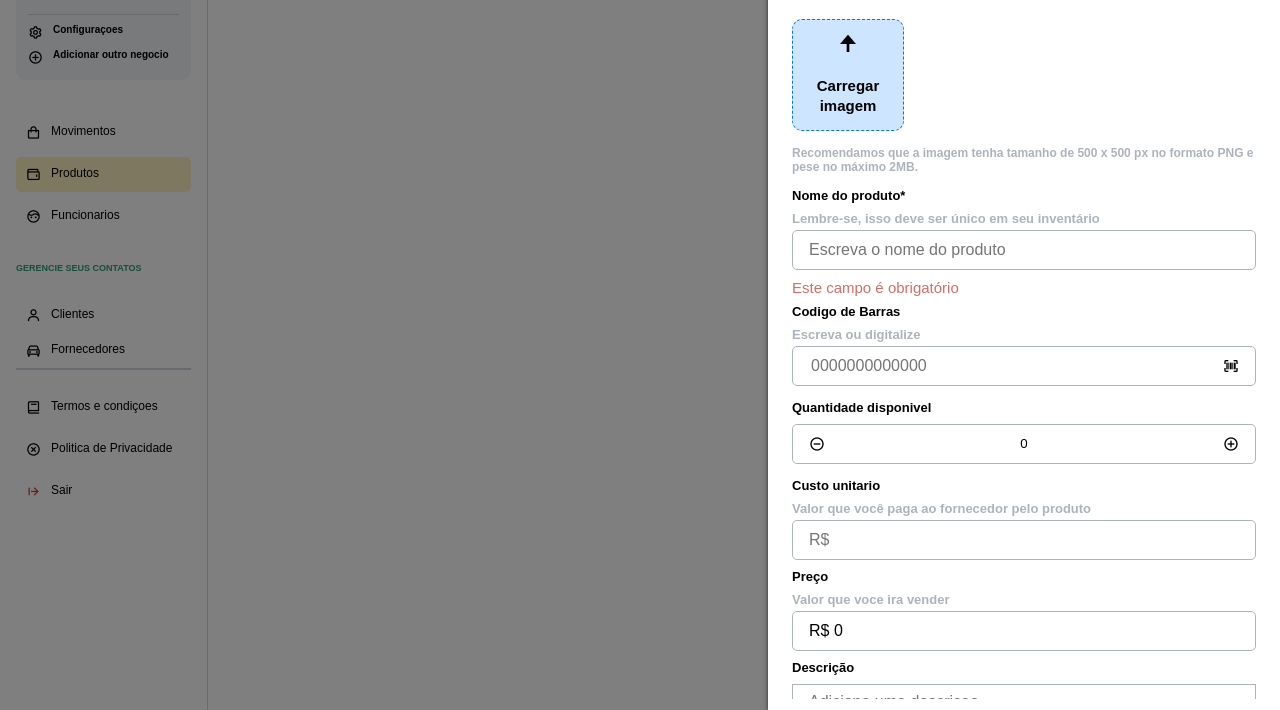
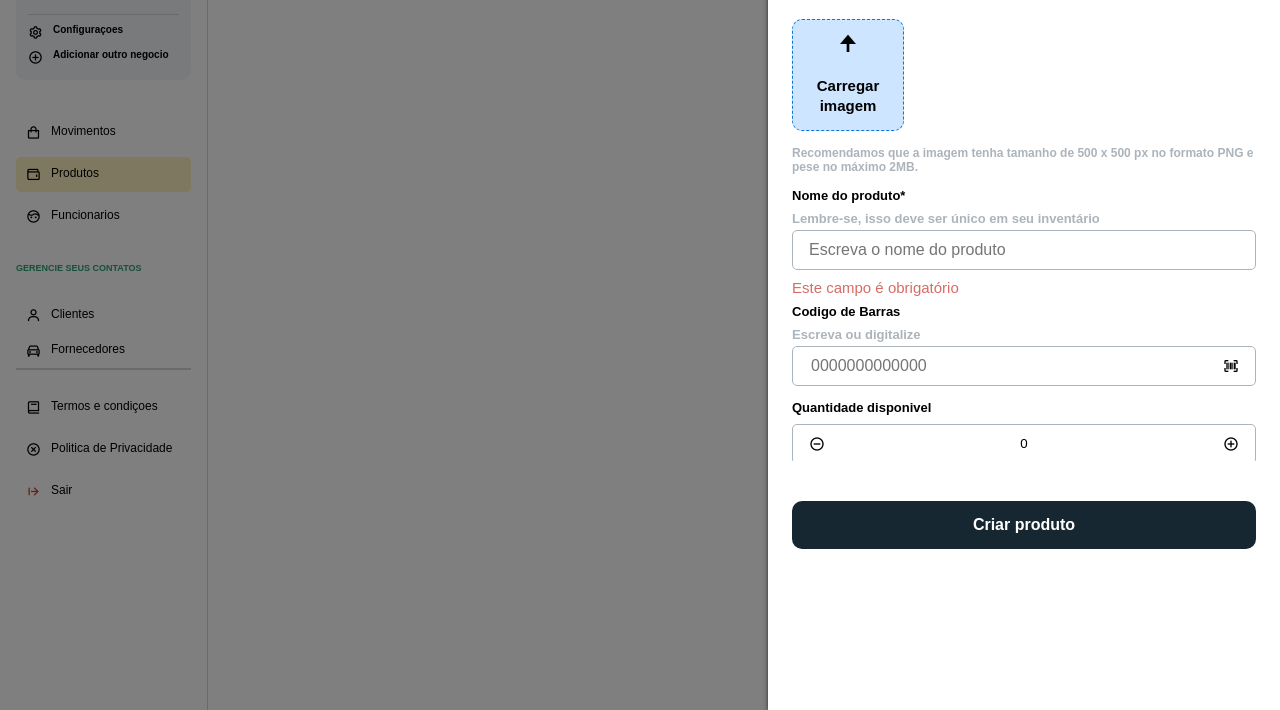
Before and after one commit to thiagoss2/CONTROLE-ESTOQUE, a plain HTML site: page produtos.html in a window 1280 px wide. Both pictures are taken after a click on the button "Adcionar produtos". Shown: the part 90-800 px from the top of the page. Drawn offline with nearby package versions, Linux system fonts and the light colour scheme.

Commit message:
corrigondo o erro de aaltura de 1000px

```diff
--- a/css/produtos.css
+++ b/css/produtos.css
@@ -326,7 +326,7 @@
 
 @media screen and (max-height:1000px) {
     .bloco-flutuante-venda__barra-scrrol {
-        height: 680px;
+        height: 442px;
    }
 
 
```
